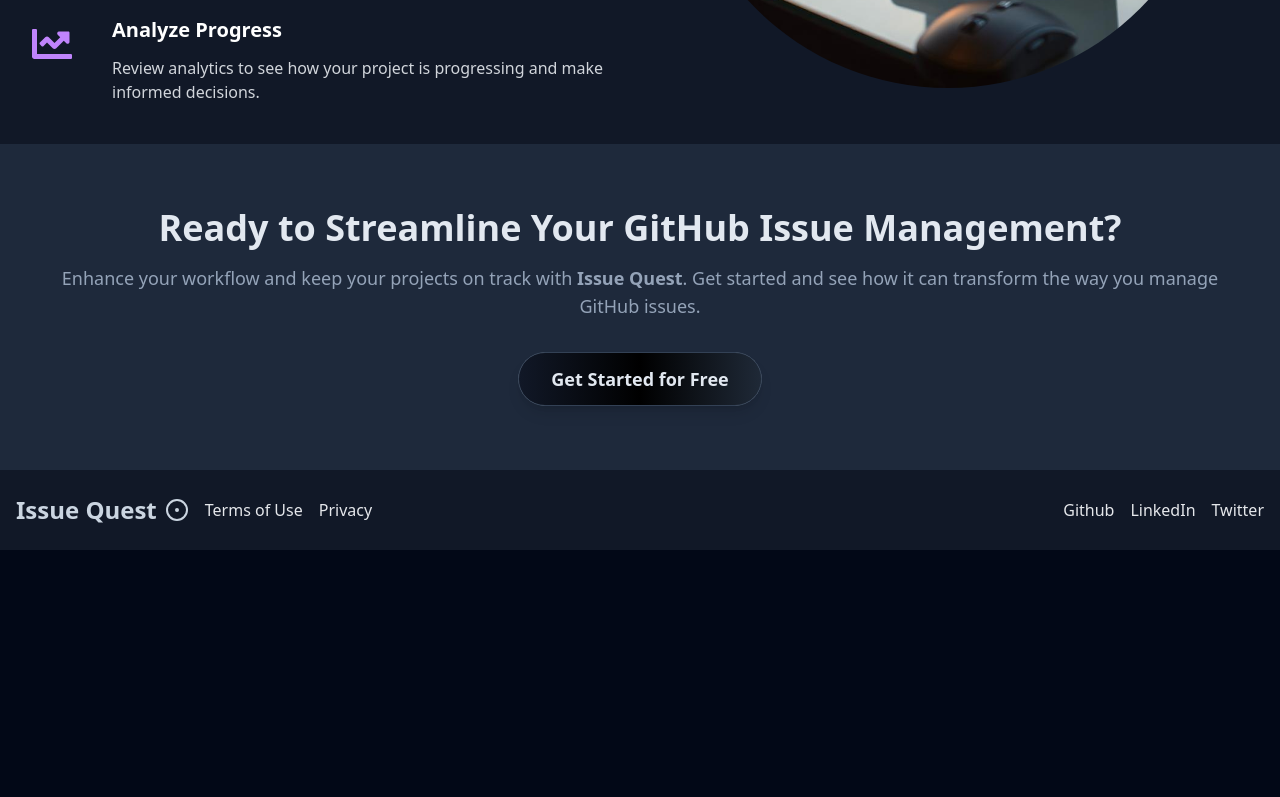
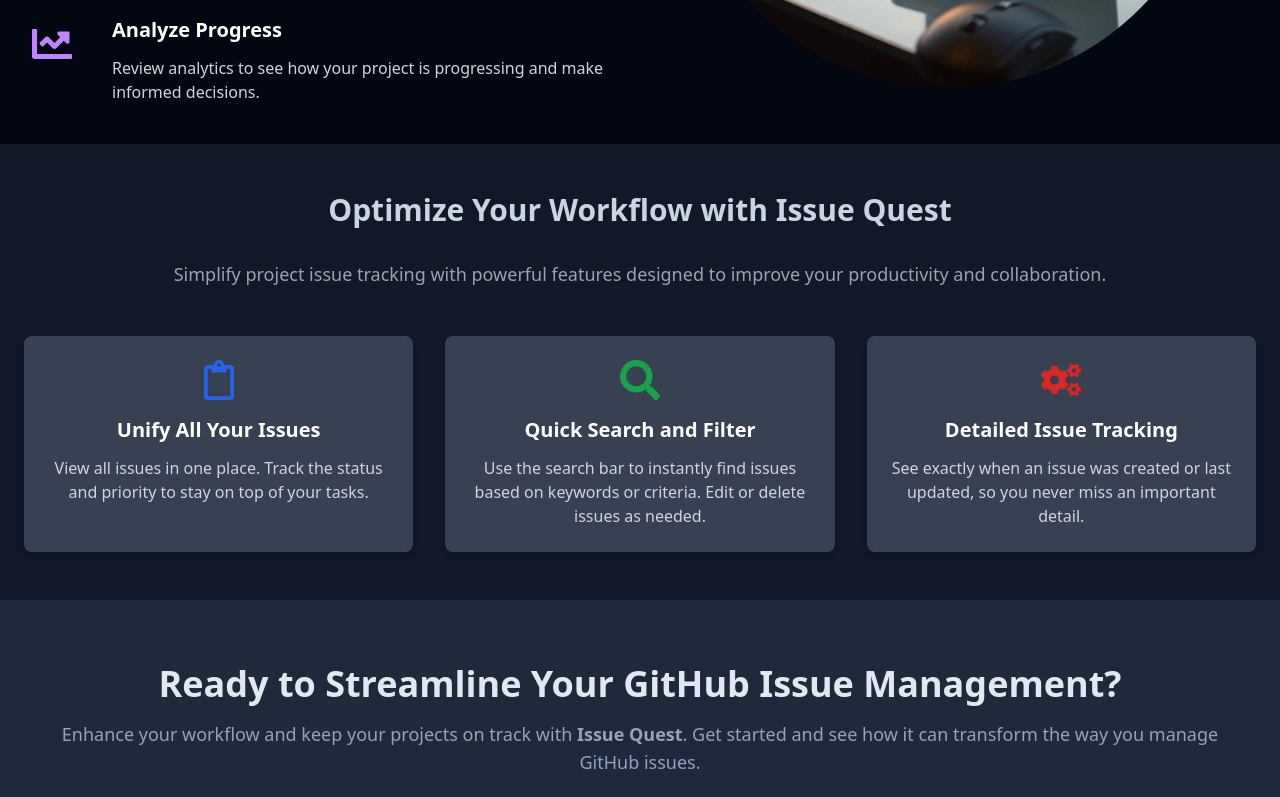
Before and after one commit to Anushka200310/issue-quest, a React (Vite) app in the folder client/: page / in a window 1280 px wide. Shown: the part 1200-1997 px from the top of the page. Before the commit the page ends 1750 px from the top, so only its background shows below. Built offline with nearby package versions, Linux system fonts and the light colour scheme; no server answers.

Commit message:
added workflow section

```diff
--- a/client/src/components/Steps.jsx
+++ b/client/src/components/Steps.jsx
@@ -27,12 +27,12 @@ const Steps = () => {
   ];
 
   return (
-    <section className="bg-white dark:bg-gray-900">
+    <section className="bg-white dark:bg-gray-950">
       <div className="container px-6 py-10 mx-auto">
         <div className="lg:flex lg:items-center">
           <div className="w-full space-y-12 lg:w-1/2">
             <div>
-              <h1 className="text-2xl font-semibold text-gray-800 capitalize lg:text-3xl dark:text-white">
+              <h1 className="text-2xl font-semibold text-gray-800 capitalize lg:text-3xl dark:text-slate-300">
                 Explore <br />Issue Quest
               </h1>
               <div className="mt-2">
--- /dev/null
+++ b/client/src/components/Workflow.jsx
@@ -0,0 +1,59 @@
+import React from 'react';
+import { FaRegClipboard, FaSearch, FaChartBar, FaGithub, FaCogs } from 'react-icons/fa';
+
+const Workflow = () => {
+  const features = [
+    {
+      icon: <FaRegClipboard size={40} className="text-blue-600" />,
+      title: 'Unify All Your Issues',
+      description:
+        'View all issues in one place. Track the status and priority to stay on top of your tasks.',
+    },
+    {
+      icon: <FaSearch size={40} className="text-green-600" />,
+      title: 'Quick Search and Filter',
+      description:
+        'Use the search bar to instantly find issues based on keywords or criteria. Edit or delete issues as needed.',
+    },
+    {
+      icon: <FaCogs size={40} className="text-red-600" />,
+      title: 'Detailed Issue Tracking',
+      description:
+        'See exactly when an issue was created or last updated, so you never miss an important detail.',
+    },
+  ];
+
+  return (
+    <section className="bg-gray-100 dark:bg-gray-900 py-12">
+      <div className="container mx-auto px-6">
+        <h2 className="text-3xl font-bold text-center text-gray-800 dark:text-slate-300 mb-8">
+          Optimize Your Workflow with Issue Quest
+        </h2>
+        <p className="text-lg text-center text-gray-600 dark:text-gray-400 mb-12">
+          Simplify project issue tracking with powerful features designed to improve your productivity and collaboration.
+        </p>
+
+        <div className="grid grid-cols-1 md:grid-cols-2 lg:grid-cols-3 gap-8">
+          {features.map((feature, index) => (
+            <div
+              key={index}
+              className="bg-white dark:bg-gray-700 p-6 rounded-lg shadow-md transform hover:scale-105 transition-transform duration-300"
+            >
+              <div className="flex items-center justify-center mb-4">
+                {feature.icon}
+              </div>
+              <h3 className="text-xl font-semibold text-gray-800 dark:text-white mb-3 text-center">
+                {feature.title}
+              </h3>
+              <p className="text-gray-600 dark:text-gray-300 text-center">
+                {feature.description}
+              </p>
+            </div>
+          ))}
+        </div>
+      </div>
+    </section>
+  );
+};
+
+export default Workflow;
--- a/client/src/pages/Analytics.jsx
+++ b/client/src/pages/Analytics.jsx
@@ -44,7 +44,6 @@ const Analytics = () => {
     );
   }
 
-  // Count the issues by status
   const statusCount = issues.reduce(
     (acc, issue) => {
       acc[issue.status] = (acc[issue.status] || 0) + 1;
@@ -77,12 +76,14 @@ const Analytics = () => {
   };
 
   return (
-    <div className="container mx-auto my-12 p-6 bg-white dark:bg-gray-800 rounded-lg shadow-md">
-      <h2 className="text-3xl font-bold text-gray-800 dark:text-gray-200 mb-6">
+    <div className="container mx-auto my-6 p-4 sm:p-6 bg-white dark:bg-gray-800 rounded-lg shadow-md">
+      <h2 className="text-2xl sm:text-3xl font-bold text-gray-800 dark:text-gray-200 mb-4 sm:mb-6 text-center sm:text-left">
         Analyze Progress
       </h2>
-      <div className="flex justify-center">
-        <Bar data={data} options={options} />
+      <div className="w-full overflow-x-auto">
+        <div className="w-[300px] sm:w-full flex justify-center">
+          <Bar data={data} options={options} />
+        </div>
       </div>
     </div>
   );
--- a/client/src/pages/Home.jsx
+++ b/client/src/pages/Home.jsx
@@ -3,6 +3,7 @@ import Footer from "@/components/Footer";
 import Hero from "@/components/Hero";
 import Steps from "@/components/Steps";
 import Cta from "@/components/Cta";
+import Workflow from "@/components/Workflow";
 
 const Home = () => {
 
@@ -10,6 +11,7 @@ const Home = () => {
     <>
       <Hero />
       <Steps />
+      <Workflow />
       <Cta />
       <Footer />
     </>
--- a/client/src/pages/IssueList.jsx
+++ b/client/src/pages/IssueList.jsx
@@ -138,7 +138,7 @@ const IssueList = () => {
                   to={`/issue/${issue._id}`}
                 >
                   <p className="text-slate-800 dark:text-slate-400 text-xl">{issue.title}</p>
-                  <p className="text-slate-600 dark:text-slate-400 text-sm">
+                  <p className="text-slate-500 dark:text-slate-500 text-sm">
                     {issue.updatedAt && issue.updatedAt !== issue.createdAt
                       ? `Updated at ${formatDate(issue.updatedAt)}`
                       : `Created at ${formatDate(issue.createdAt)}`}
```
